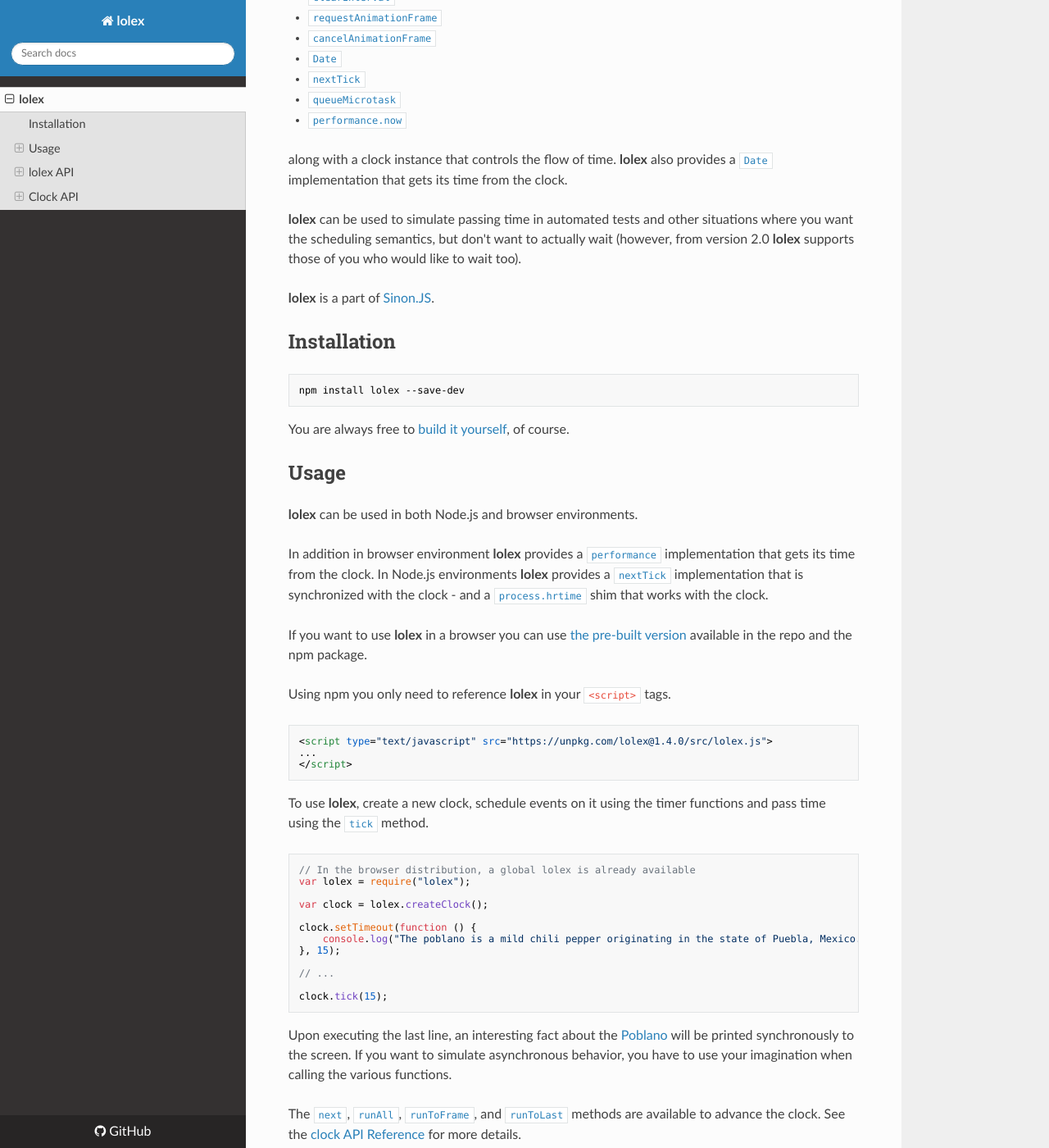
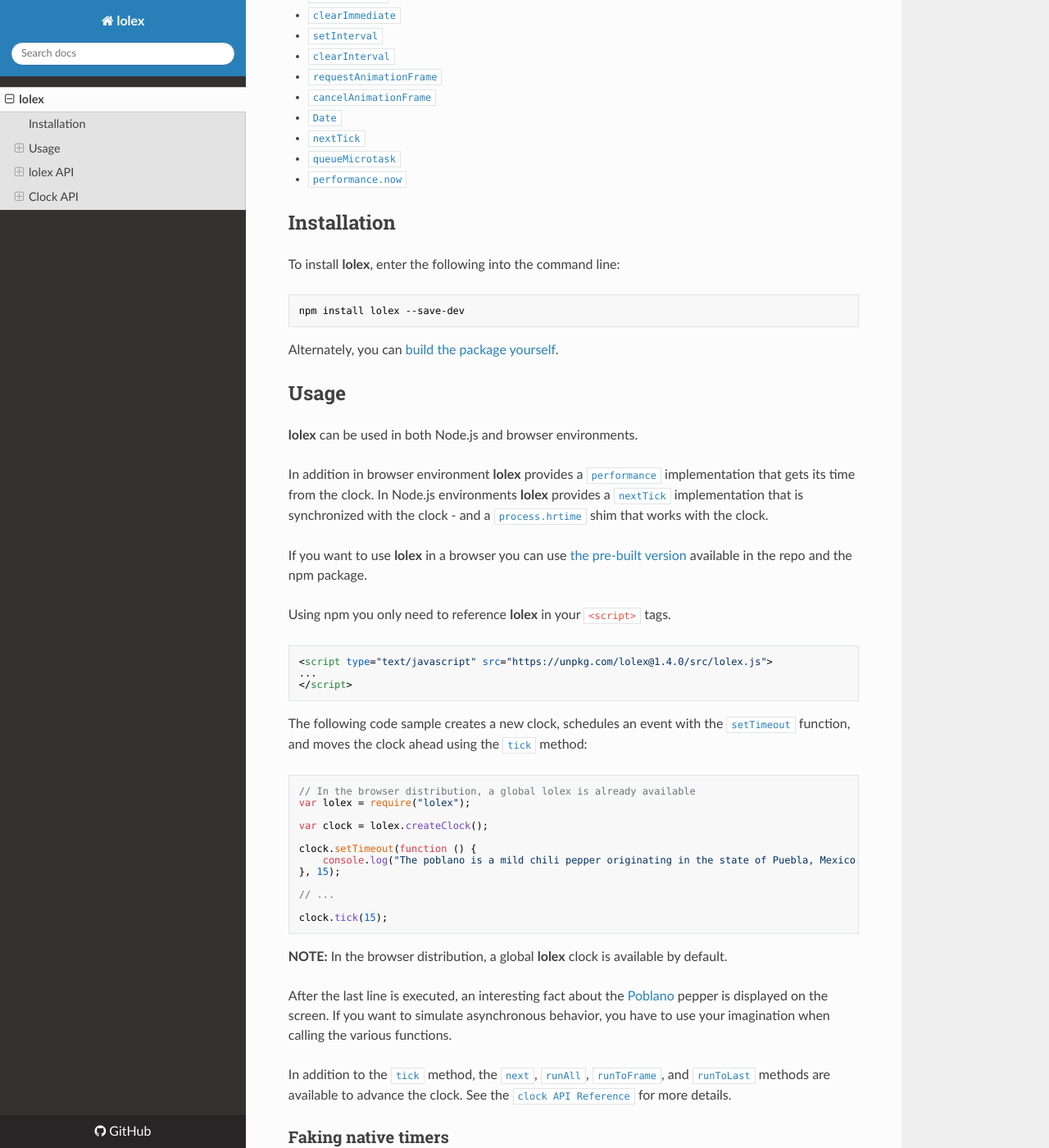
Before and after one commit to sinonjs/fake-timers, an MkDocs documentation site: the page built from docs/index.md, in a window 1280 px wide and 1400 px high, scrolled down 397 px. Shown: the whole window at 82% size. Built offline with MkDocs 1.6.1, drawn with Linux system fonts in a browser that asks for light colours; nearby versions of some CDN libraries; some of the changed text lies outside the part shown.

Commit message:
fix(docs): changes according to review
Applied several changes from @rjseymour66

See #219

````diff
--- a/docs/index.md
+++ b/docs/index.md
@@ -1,8 +1,12 @@
 # lolex
 
-JavaScript implementation of timing related web APIs.
+**lolex** is a JavaScript package within [Sinon.JS](https://github.com/sinonjs/sinon.js)
+that uses timing related web APIs.
 
-**Implements:**
+For example, use **lolex** to simulate a system clock in your testing environment to control
+the flow of time when your testing scenario requires scheduling semantics.
+
+**lolex** implemnts the following methods:
 
 * [`setTimeout`](#settimeoutcallback-timeout-args)
 * [`clearTimeout`](#cleartimeoutid)
@@ -17,22 +21,17 @@
 * [`queueMicrotask`](#queuemicrotaskcallback)
 * [`performance.now`](#performancenow)
 
-along with a clock instance that controls the flow of time.
-**lolex** also provides a [`Date`](#date) implementation that gets its time from the clock.
-
-**lolex** can be used to simulate passing time in automated tests and other
-situations where you want the scheduling semantics, but don't want to actually
-wait (however, from version 2.0 **lolex** supports those of you who would like to wait too).
-
-**lolex** is a part of [Sinon.JS](https://github.com/sinonjs/sinon.js).
 
 ## Installation
+
+To install **lolex**, enter the following into the command line:
 
 ```shell
 npm install lolex --save-dev
 ```
 
-You are always free to [build it yourself](https://github.com/sinonjs/lolex/blob/master/package.json#L22), of course.
+Alternately, you can [build the package yourself](https://github.com/sinonjs/lolex/blob/master/package.json#L22).
+
 
 ## Usage
 
@@ -53,8 +52,9 @@
 </script>
 ```
 
-To use **lolex**, create a new clock, schedule events on it using the timer
-functions and pass time using the [`tick`](#tick) method.
+The following code sample creates a new clock, schedules an event with the
+[`setTimeout` ](#setTimeout) function, and moves the clock ahead using the
+[`tick`](#tick) method:
 
 ```js
 // In the browser distribution, a global lolex is already available
@@ -71,13 +71,16 @@
 clock.tick(15);
 ```
 
-Upon executing the last line, an interesting fact about the
-[Poblano](http://en.wikipedia.org/wiki/Poblano) will be printed synchronously to
-the screen. If you want to simulate asynchronous behavior, you have to use your
-imagination when calling the various functions.
+**NOTE:**  In the browser distribution, a global **lolex** clock is available by default.
 
-The [`next`](#next), [`runAll`](#runall), [`runToFrame`](#runtoframe), and [`runToLast`](#runtolast) methods are available to advance the clock.
-See the [clock API Reference](#clock-api) for more details.
+After the last line is executed, an interesting fact about the [Poblano](http://en.wikipedia.org/wiki/Poblano)
+pepper is displayed on the screen.
+If you want to simulate asynchronous behavior, you have to use your imagination when calling the various functions.
+
+In addition to the [`tick`](#tick) method, the [`next`](#next), [`runAll`](#runall), [`runToFrame`](#runtoframe),
+and [`runToLast`](#runtolast) methods are available to advance the clock.
+See the [`clock API Reference`](#clock-api) for more details.
+
 
 ### Faking native timers
 
````
